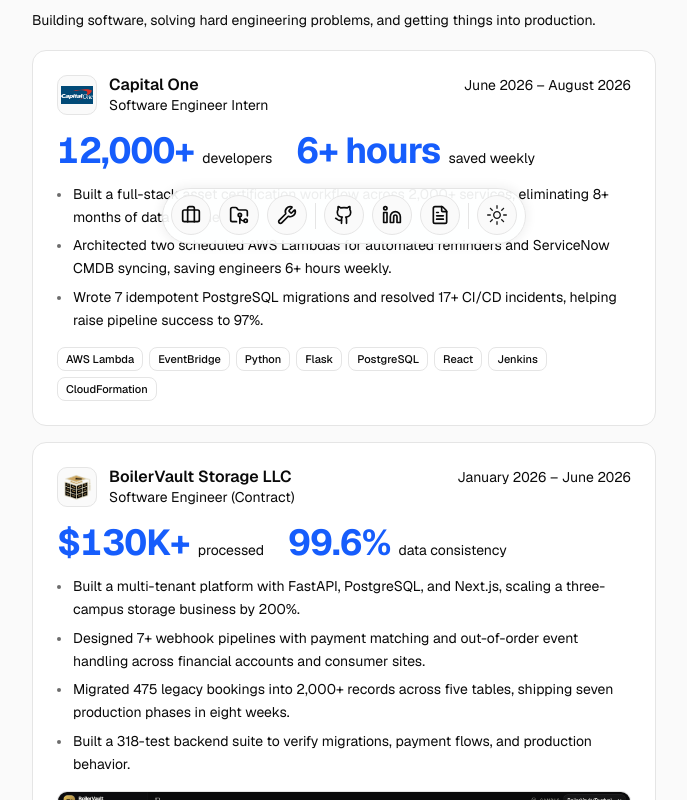
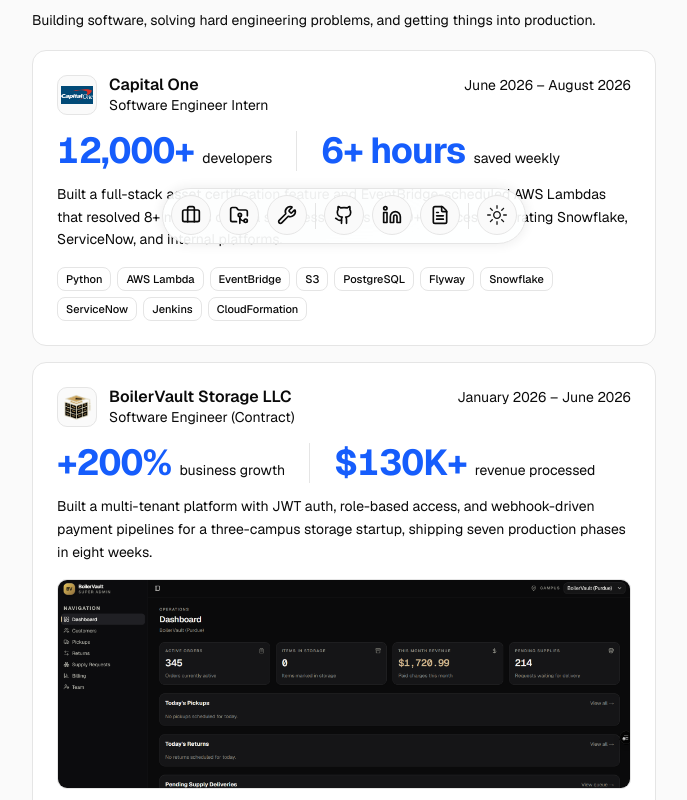
Before and after one commit to georgu28/Portfolio, a Next.js app: page / in a window 1280 px wide. Shown: the part 540-1340 px from the top of the page, without its empty margins (296-983 px from the left). Built offline with nearby package versions, Linux system fonts and the light colour scheme.

Commit message:
resume update

```diff
--- a/src/components/impact-metrics.tsx
+++ b/src/components/impact-metrics.tsx
@@ -8,16 +8,24 @@ interface Metric {
 export function ImpactMetrics({
   metrics,
   size = "lg",
+  divided = false,
   className,
 }: {
   metrics: readonly Metric[];
   size?: "md" | "lg";
+  divided?: boolean;
   className?: string;
 }) {
   return (
     <div className={cn("flex flex-wrap items-baseline gap-x-6 gap-y-2", className)}>
       {metrics.map((m) => (
-        <div key={m.label} className="flex items-baseline gap-2">
+        <div
+          key={m.label}
+          className={cn(
+            "flex items-baseline gap-2",
+            divided && "border-l border-border pl-6 first:border-l-0 first:pl-0"
+          )}
+        >
           <span
             className={cn(
               "font-bold tracking-tight text-accent-blue tabular-nums",
--- a/src/components/section/work-section.tsx
+++ b/src/components/section/work-section.tsx
@@ -44,18 +44,11 @@ export default function WorkSection() {
           </div>
 
           {/* Impact metric, surfaced first */}
-          <ImpactMetrics metrics={work.impact} className="mt-4" />
+          <ImpactMetrics metrics={work.impact} divided className="mt-4" />
 
-          <ul className="mt-3 space-y-1.5">
-            {work.highlights.map((point) => (
-              <li
-                key={point}
-                className="relative pl-4 text-sm leading-relaxed text-muted-foreground before:absolute before:left-0 before:top-2.5 before:size-1 before:rounded-full before:bg-muted-foreground/60"
-              >
-                {point}
-              </li>
-            ))}
-          </ul>
+          <p className="mt-3 text-sm leading-relaxed text-muted-foreground">
+            {work.description}
+          </p>
 
           {work.image ? (
             <div className="mt-4 overflow-hidden rounded-lg border border-border">
--- a/src/data/resume.tsx
+++ b/src/data/resume.tsx
@@ -37,12 +37,9 @@ export const DATA = {
         { value: "12,000+", label: "developers" },
         { value: "6+ hours", label: "saved weekly" },
       ],
-      highlights: [
-        "Built a full-stack asset certification workflow across 2,000+ services, eliminating 8+ months of data staleness.",
-        "Architected two scheduled AWS Lambdas for automated reminders and ServiceNow CMDB syncing, saving engineers 6+ hours weekly.",
-        "Wrote 7 idempotent PostgreSQL migrations and resolved 17+ CI/CD incidents, helping raise pipeline success to 97%.",
-      ],
-      tags: ["AWS Lambda", "EventBridge", "Python", "Flask", "PostgreSQL", "React", "Jenkins", "CloudFormation"],
+      description:
+        "Built a full-stack asset certification feature and EventBridge-scheduled AWS Lambdas that resolved 8+ months of data staleness across 2,000+ services, integrating Snowflake, ServiceNow, and internal platforms.",
+      tags: ["Python", "AWS Lambda", "EventBridge", "S3", "PostgreSQL", "Flyway", "Snowflake", "ServiceNow", "Jenkins", "CloudFormation"],
       image: "",
       links: [],
     },
@@ -53,16 +50,12 @@ export const DATA = {
       end: "June 2026",
       logoUrl: "/images/BoilerVault_Logo.jpg",
       impact: [
-        { value: "$130K+", label: "processed" },
-        { value: "99.6%", label: "data consistency" },
+        { value: "+200%", label: "business growth" },
+        { value: "$130K+", label: "revenue processed" },
       ],
-      highlights: [
-        "Built a multi-tenant platform with FastAPI, PostgreSQL, and Next.js, scaling a three-campus storage business by 200%.",
-        "Designed 7+ webhook pipelines with payment matching and out-of-order event handling across financial accounts and consumer sites.",
-        "Migrated 475 legacy bookings into 2,000+ records across five tables, shipping seven production phases in eight weeks.",
-        "Built a 318-test backend suite to verify migrations, payment flows, and production behavior.",
-      ],
-      tags: ["Python", "FastAPI", "PostgreSQL", "Next.js", "TypeScript", "Stripe", "Claude Code"],
+      description:
+        "Built a multi-tenant platform with JWT auth, role-based access, and webhook-driven payment pipelines for a three-campus storage startup, shipping seven production phases in eight weeks.",
+      tags: ["Python", "FastAPI", "PostgreSQL", "Alembic", "Next.js", "TypeScript", "Stripe", "Claude Code"],
       image: "/images/BoilerVault_SS.jpg",
       links: [
         { type: "Demo", href: "https://boilervault-ops-public-demo.vercel.app" },
@@ -78,12 +71,9 @@ export const DATA = {
         { value: "60%", label: "less code-review time" },
         { value: "95%", label: "detection recall" },
       ],
-      highlights: [
-        "Built an AI-powered code compliance tool that checks C/C++ code against 300+ engineering guidelines.",
-        "Tuned prompts and few-shot examples to reach 95% violation-detection recall, with false positives on just 2% of files.",
-        "Deployed the tool as a VS Code extension across 26 sites, reducing manual review time by 60% for 15+ engineers.",
-      ],
-      tags: ["Python", "TypeScript", "Azure AI", "LLMs", "Prompt Engineering"],
+      description:
+        "Built an LLM-powered compliance tool that checks code against 300+ engineering guidelines, backed by an evaluation harness and deployed to production as a VS Code extension.",
+      tags: ["Python", "TypeScript", "Azure AI", "Claude API", "LLMs", "Prompt Caching", "VS Code"],
       image: "",
       links: [],
     },
```
Also changed, not shown: 1 other file (tests, documents, lock files or other folders).
